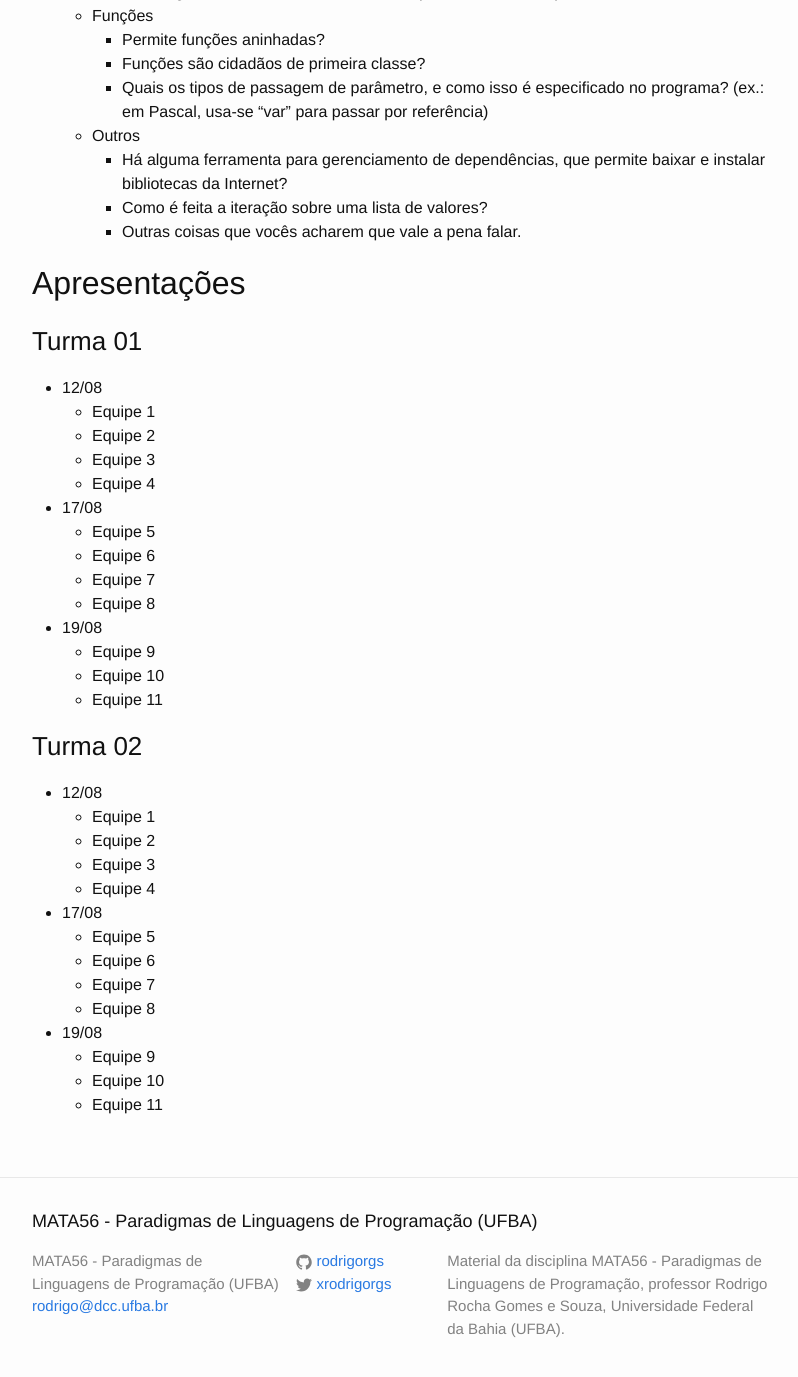
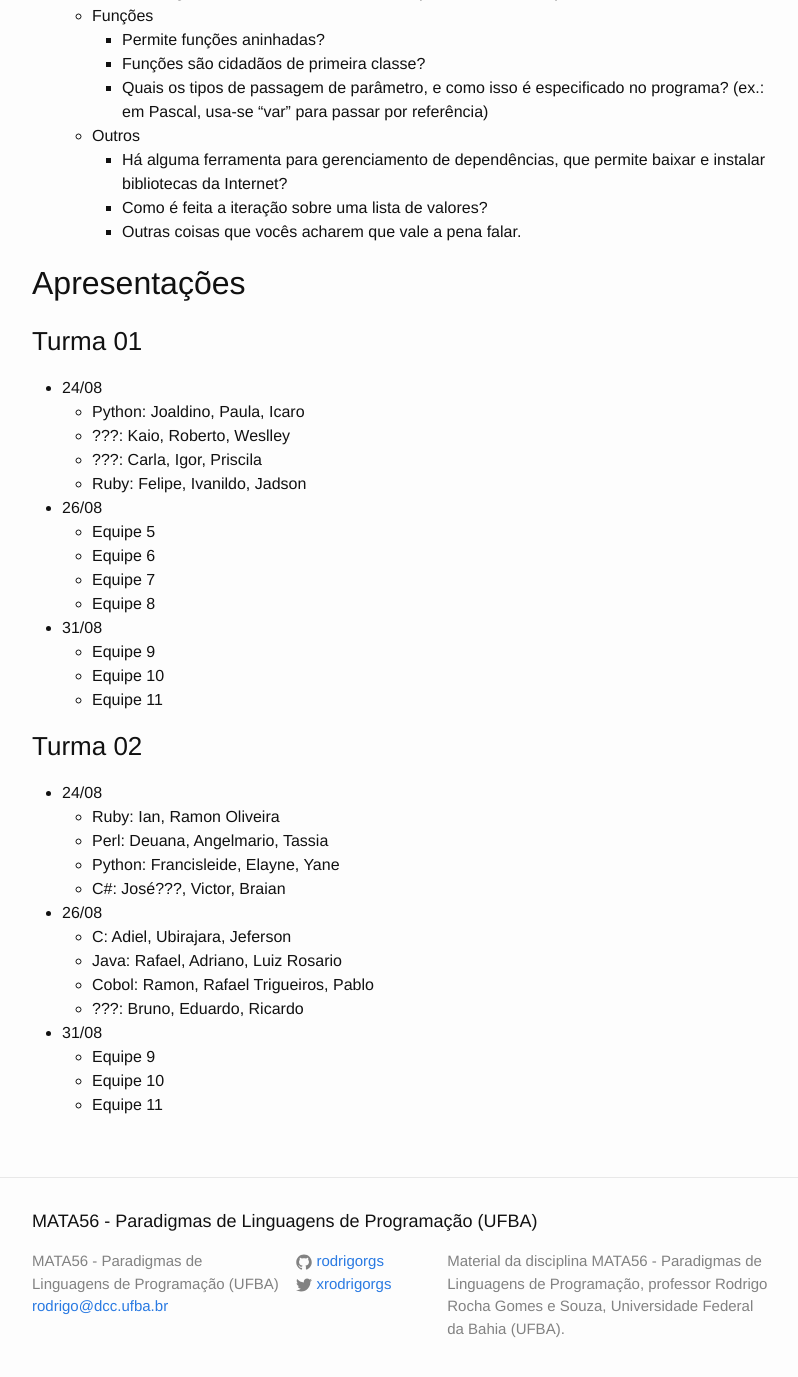
Before and after one commit to rodrigorgs/mata56-20161, a Jekyll site: the page built from ava-seminario.md, in a window 1280 px wide and 1400 px high, scrolled down 1098 px. Shown: the top 1377 px of the window, without its empty margins (238-1036 px from the left). Built offline with Jekyll 4.4.1, drawn with Linux system fonts in a browser that asks for light colours.

Commit message:
Aloca seminarios.

```diff
--- a/ava-seminario.md
+++ b/ava-seminario.md
@@ -48,34 +48,34 @@ date: 2016-08-24 16:40:00 -0300
 
 ### Turma 01
 
-- 12/08
-    + Equipe 1
-    + Equipe 2
-    + Equipe 3
-    + Equipe 4
-- 17/08
+- 24/08
+    + Python: Joaldino, Paula, Icaro
+    + ???: Kaio, Roberto, Weslley
+    + ???: Carla, Igor, Priscila
+    + Ruby: Felipe, Ivanildo, Jadson
+- 26/08
     + Equipe 5
     + Equipe 6
     + Equipe 7
     + Equipe 8
-- 19/08
+- 31/08
     + Equipe 9
     + Equipe 10
     + Equipe 11
 
 ### Turma 02
 
-- 12/08
-    + Equipe 1
-    + Equipe 2
-    + Equipe 3
-    + Equipe 4
-- 17/08
-    + Equipe 5
-    + Equipe 6
-    + Equipe 7
-    + Equipe 8
-- 19/08
+- 24/08
+    + Ruby: Ian, Ramon Oliveira
+    + Perl: Deuana, Angelmario, Tassia
+    + Python: Francisleide, Elayne, Yane
+    + C#: José???, Victor, Braian
+- 26/08
+    + C: Adiel, Ubirajara, Jeferson
+    + Java: Rafael, Adriano, Luiz Rosario
+    + Cobol: Ramon, Rafael Trigueiros, Pablo
+    + ???: Bruno, Eduardo, Ricardo
+- 31/08
     + Equipe 9
     + Equipe 10
     + Equipe 11
```
